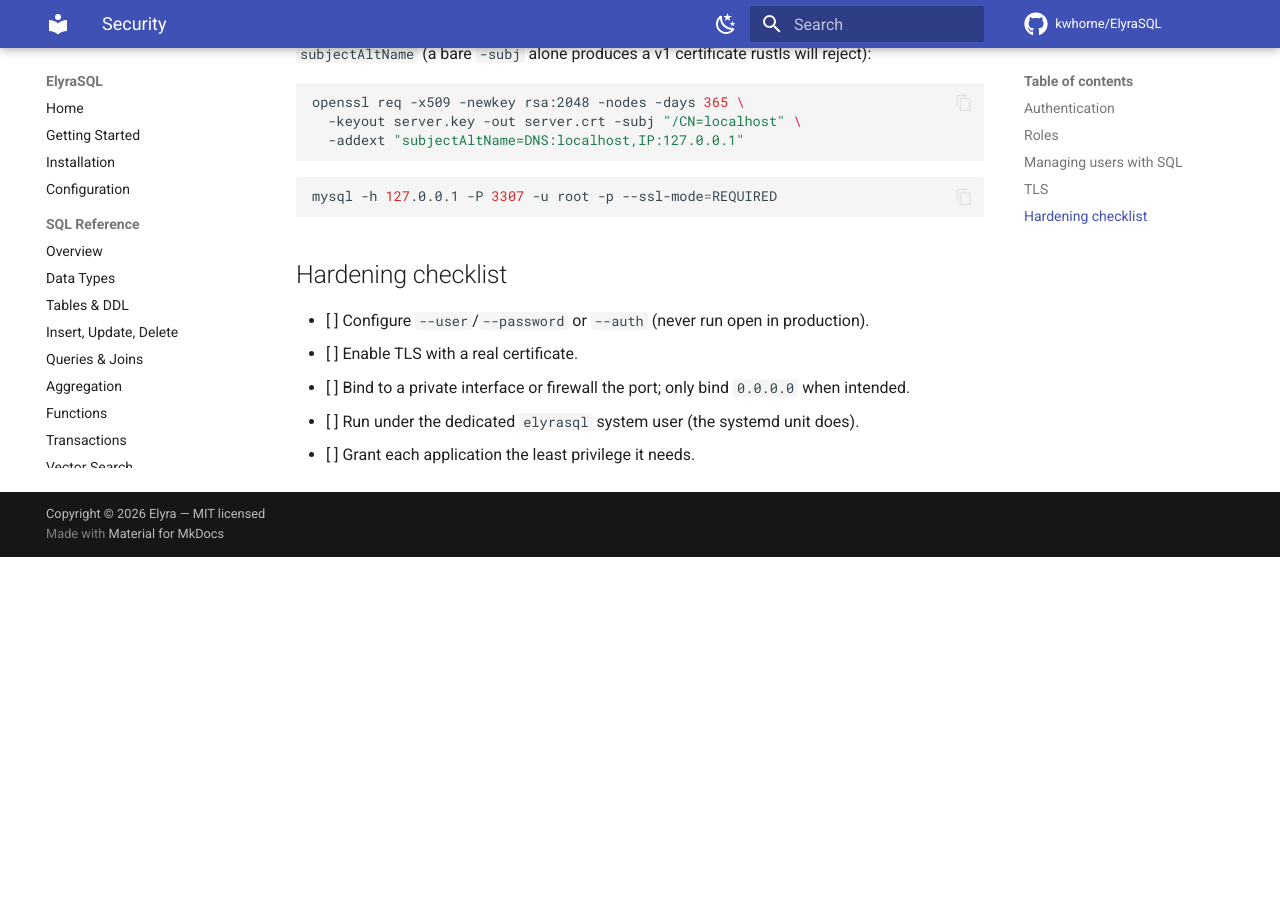
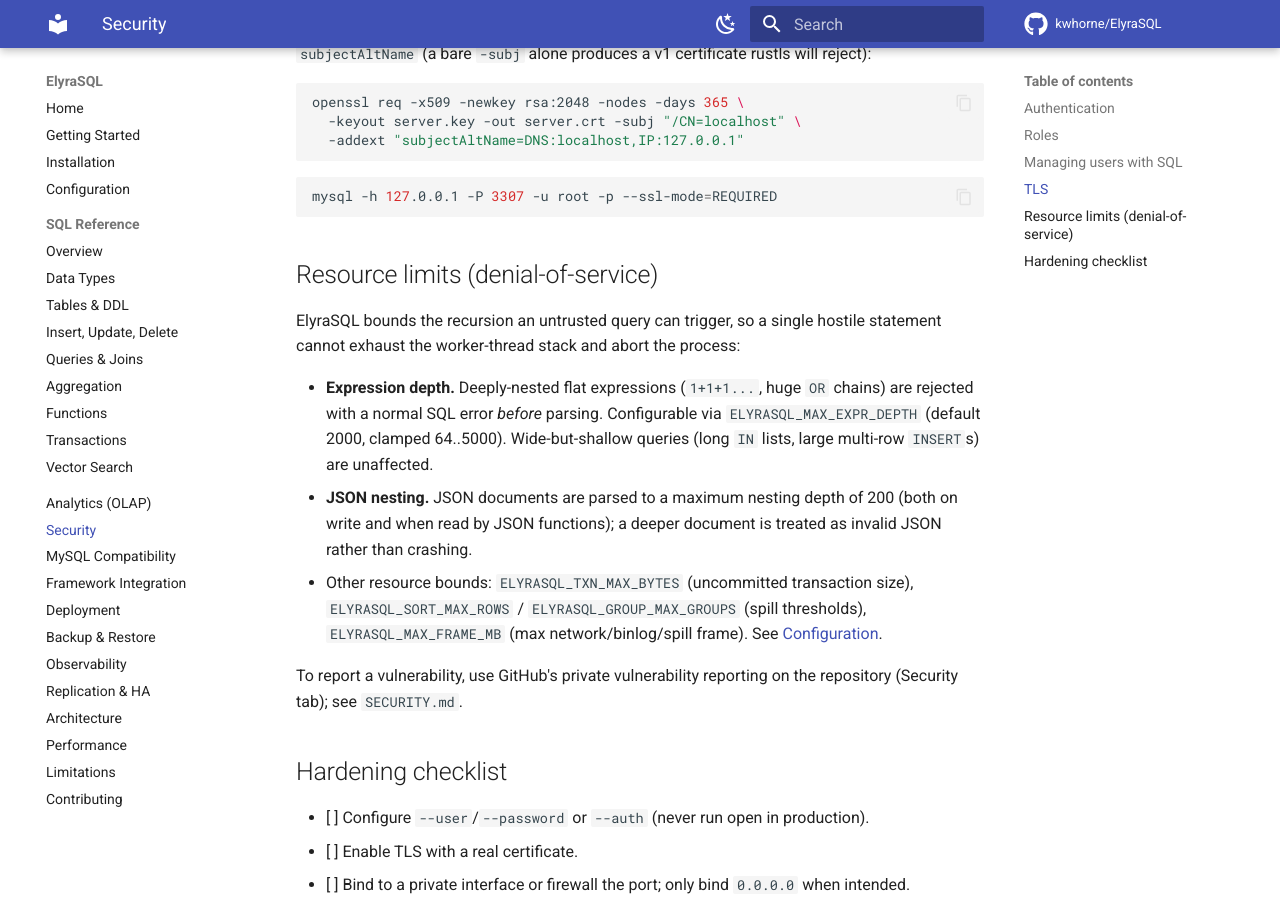
Before and after one commit to kwhorne/ElyraSQL, an MkDocs documentation site: the page built from docs/security.md, in a window 1280 px wide and 900 px high, scrolled down 2570 px. Built offline with MkDocs 1.6.1 and Material for MkDocs 9.7.7, drawn with Linux system fonts in a browser that asks for light colours; comment, search, counter and statistics services are not loaded; before the commit the page ends 3127 px from its top, so only the background shows below that.

Commit message:
release: 1.1.1 — security release
Bump to 1.1.1 (SERVER_VERSION 8.0.0-ElyraSQL-1.1.1). Two DoS fixes of the same
class (unbounded recursion on hostile input -> worker-stack overflow -> process
abort): the expression-depth guard and the JSON parse-depth limit. CHANGELOG
[Unreleased] promoted to [1.1.1]; docs/security.md gains a Resource limits
(denial-of-service) section; installation/deployment/mysql-compatibility bumped.
No on-disk format change from 1.1.0.

````diff
--- a/Cargo.toml
+++ b/Cargo.toml
@@ -15,7 +15,7 @@
 exclude = ["fuzz"]
 
 [workspace.package]
-version = "1.1.0"
+version = "1.1.1"
 edition = "2021"
 rust-version = "1.82"
 license = "MIT"
--- a/docs/security.md
+++ b/docs/security.md
@@ -118,6 +118,26 @@
 mysql -h 127.0.0.1 -P 3307 -u root -p --ssl-mode=REQUIRED
 ```
 
+## Resource limits (denial-of-service)
+
+ElyraSQL bounds the recursion an untrusted query can trigger, so a single hostile
+statement cannot exhaust the worker-thread stack and abort the process:
+
+- **Expression depth.** Deeply-nested flat expressions (`1+1+1...`, huge `OR`
+  chains) are rejected with a normal SQL error *before* parsing. Configurable via
+  `ELYRASQL_MAX_EXPR_DEPTH` (default 2000, clamped 64..5000). Wide-but-shallow
+  queries (long `IN` lists, large multi-row `INSERT`s) are unaffected.
+- **JSON nesting.** JSON documents are parsed to a maximum nesting depth of 200
+  (both on write and when read by JSON functions); a deeper document is treated as
+  invalid JSON rather than crashing.
+- Other resource bounds: `ELYRASQL_TXN_MAX_BYTES` (uncommitted transaction size),
+  `ELYRASQL_SORT_MAX_ROWS` / `ELYRASQL_GROUP_MAX_GROUPS` (spill thresholds),
+  `ELYRASQL_MAX_FRAME_MB` (max network/binlog/spill frame). See
+  [Configuration](configuration.md).
+
+To report a vulnerability, use GitHub's private vulnerability reporting on the
+repository (Security tab); see `SECURITY.md`.
+
 ## Hardening checklist
 
 - [ ] Configure `--user`/`--password` or `--auth` (never run open in production).
````
Also changed, not shown: CHANGELOG.md (+6 -1 lines), README.md (+5 -5 lines), docs/deployment.md (+2 -2 lines), docs/installation.md (+3 -3 lines), docs/mysql-compatibility.md (+1 -1 lines), 2 other files.
